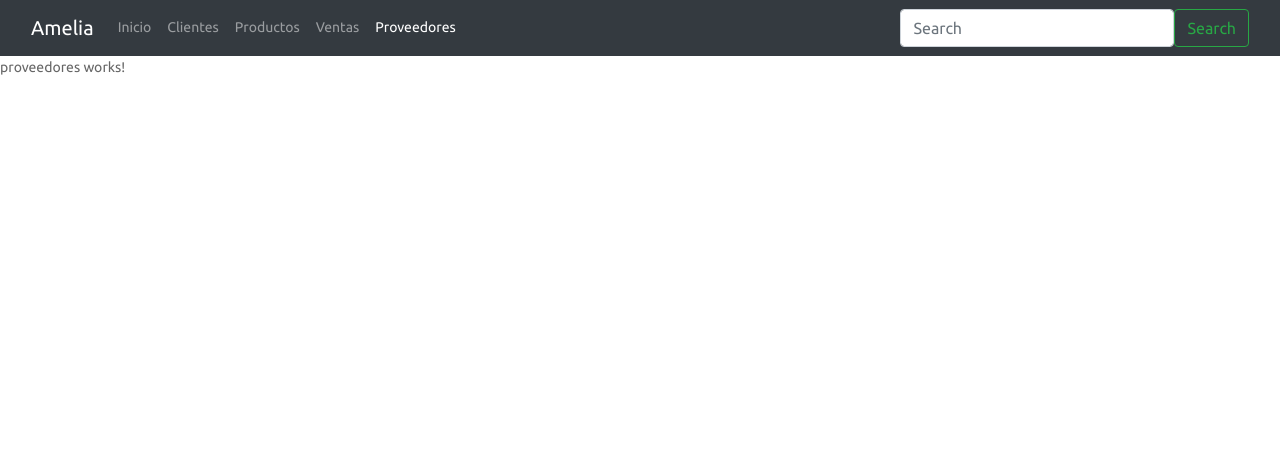
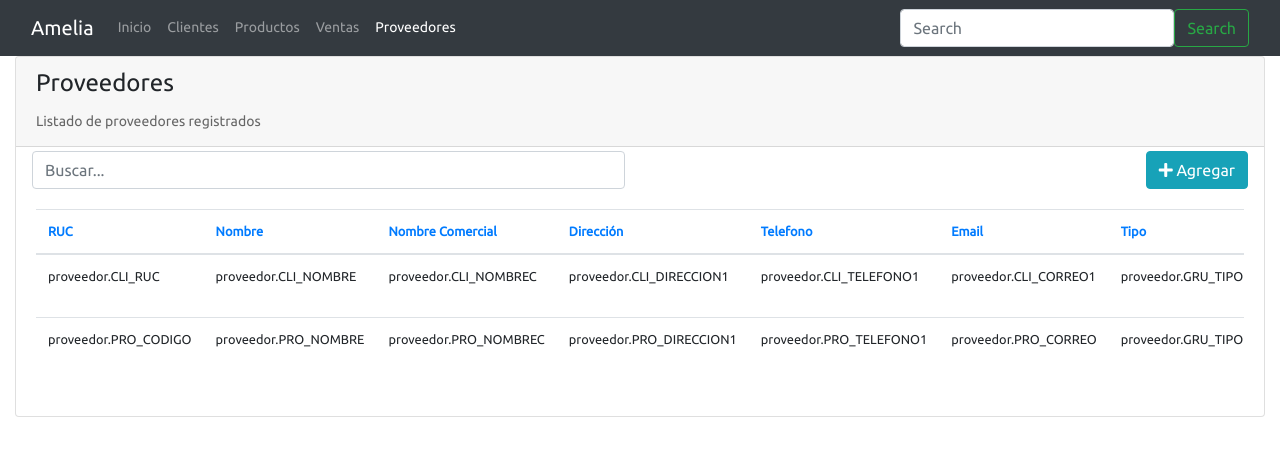
Before and after one commit to Mistmaker/Amelia, an Angular app: page /proveedores in a window 1280 px wide. Shown: the top 456 px of the page. Built offline with nearby package versions, Linux system fonts and the light colour scheme; no server answers; what ngx-pagination would draw is missing.

Commit message:
maquetación ruta proveedores y creación del ProveedoresService

```diff
--- a/src/app/proveedores/pages/proveedores/proveedores.component.html
+++ b/src/app/proveedores/pages/proveedores/proveedores.component.html
@@ -1 +1,105 @@
-<p>proveedores works!</p>
+<div class="main-content">
+  <div class="container-fluid">
+    <div class="row">
+      <div class="col-md-12">
+        <div class="card">
+          <div class="card-header card-header-info">
+            <h4 class="card-title">Proveedores</h4>
+            <p class="card-category">Listado de proveedores registrados</p>
+          </div>
+
+          <div class="row">
+            <div class="col-md-6">
+              <div class="ml-3 mt-1">
+                <input
+                  type="text"
+                  class="form-control"
+                  placeholder="Buscar..."
+                />
+              </div>
+            </div>
+            <div class="col-md-6">
+              <div class="text-right mr-3 mt-1">
+                <button routerLink="/proveedores/nuevo" class="btn btn-info">
+                  <i class="fas fa-plus"></i> Agregar
+                </button>
+              </div>
+            </div>
+          </div>
+
+          <div class="card-body">
+            <div class="table-responsive">
+              <table class="table table-hover animated fadein faster">
+                <thead class="text-primary">
+                  <th>RUC</th>
+                  <th>Nombre</th>
+                  <th>Nombre Comercial</th>
+                  <th>Dirección</th>
+                  <th>Telefono</th>
+                  <th>Email</th>
+                  <th>Tipo</th>
+                  <th>Accion</th>
+                </thead>
+                <tbody>
+                  <tr>
+                    <td>proveedor.CLI_RUC</td>
+                    <td>proveedor.CLI_NOMBRE</td>
+                    <td>proveedor.CLI_NOMBREC</td>
+                    <td>proveedor.CLI_DIRECCION1</td>
+                    <td>proveedor.CLI_TELEFONO1</td>
+                    <td>proveedor.CLI_CORREO1</td>
+                    <td>proveedor.GRU_TIPO</td>
+                    <td>
+                      <button
+                        class="btn btn-info mr-1"
+                        [routerLink]="['/proveedores', 1]"
+                      >
+                        <i class="fa fa-pen"></i>
+                      </button>
+                    </td>
+                  </tr>
+                  <tr>
+                    <td>proveedor.PRO_CODIGO</td>
+                    <td>proveedor.PRO_NOMBRE</td>
+                    <td>proveedor.PRO_NOMBREC</td>
+                    <td>proveedor.PRO_DIRECCION1</td>
+                    <td>proveedor.PRO_TELEFONO1</td>
+                    <td>proveedor.PRO_CORREO</td>
+                    <td>proveedor.GRU_TIPO</td>
+                    <td>
+                      <button
+                        class="btn btn-info mr-1"
+                        [routerLink]="['/proveedores', 1]"
+                      >
+                        <i class="fa fa-pen"></i>
+                      </button>
+                    </td>
+                  </tr>
+                </tbody>
+              </table>
+            </div>
+          </div>
+        </div>
+        <!-- <div
+          *ngIf="cargando"
+          class="alert alert-info text-center mt-3 animated fadein faster"
+        >
+          <h4 class="alert-heading">Cargando</h4>
+          <p>
+            <i class="fa fa-sync-alt fa-spin fa-3x"></i>
+          </p>
+          <p class="mb-0">Espere por favor</p>
+        </div>
+        <div
+          *ngIf="!cargando && clientes.length === 0"
+          class="alert alert-warning text-center mt-3 animated fadein faster"
+        >
+          <h4 class="alert-heading">No hay registros</h4>
+          <p>
+            <i class="fa fa-exclamation fa-3x"></i>
+          </p>
+        </div> -->
+      </div>
+    </div>
+  </div>
+</div>
--- a/src/app/proveedores/pages/proveedores/proveedores.component.ts
+++ b/src/app/proveedores/pages/proveedores/proveedores.component.ts
@@ -1,15 +1,33 @@
+import { ProveedoresService } from './../../services/proveedores.service';
 import { Component, OnInit } from '@angular/core';
+import { Proveedor } from './../../../models/proveedores.model';
 
 @Component({
   selector: 'app-proveedores',
   templateUrl: './proveedores.component.html',
-  styleUrls: ['./proveedores.component.css']
+  styleUrls: ['./proveedores.component.css'],
 })
 export class ProveedoresComponent implements OnInit {
+  suppliers: Proveedor[] = [];
+  loading = false;
+  searchString = '';
 
-  constructor() { }
+  // Para paginación
+  page = 1;
+  count = 0;
+  tableSize = 7;
+  tableSizes = [3, 6, 9, 12];
+
+  constructor(private supplierService: ProveedoresService) {}
 
   ngOnInit(): void {
+    this.loading = true;
+    console.log('on init - proveedores');
+
+    this.supplierService.getProveedores().subscribe((response) => {
+      this.suppliers = response;
+      console.log('data', response);
+      this.loading = false;
+    });
   }
-
 }
--- /dev/null
+++ b/src/app/proveedores/services/proveedores.service.ts
@@ -0,0 +1,21 @@
+import { urlWs } from './../../../environments/environment.prod';
+import { Injectable } from '@angular/core';
+import { HttpClient } from '@angular/common/http';
+import { urlWsRuc } from '../../../environments/environment.prod';
+import { Proveedor } from './../../models/proveedores.model';
+
+@Injectable({
+  providedIn: 'root',
+})
+export class ProveedoresService {
+  // endpoint
+  route = urlWs + '/api';
+  // endpoint to get data from ruc
+  wsSri = urlWsRuc;
+
+  constructor(private http: HttpClient) {}
+
+  getProveedores() {
+    return this.http.get<Proveedor[]>(`${this.route}/proveedores`);
+  }
+}
```
Also changed, not shown: src/app/models/proveedores.model.ts (added, +11 -0 lines), 1 other file (tests, documents, lock files or other folders).
